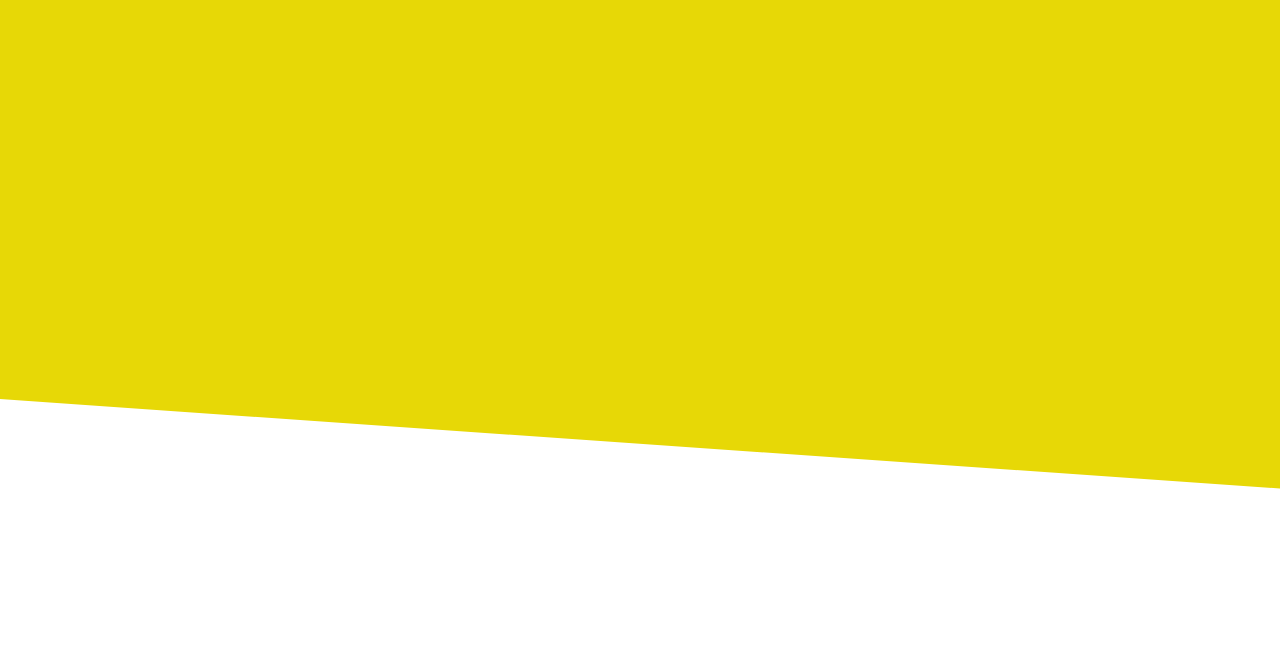
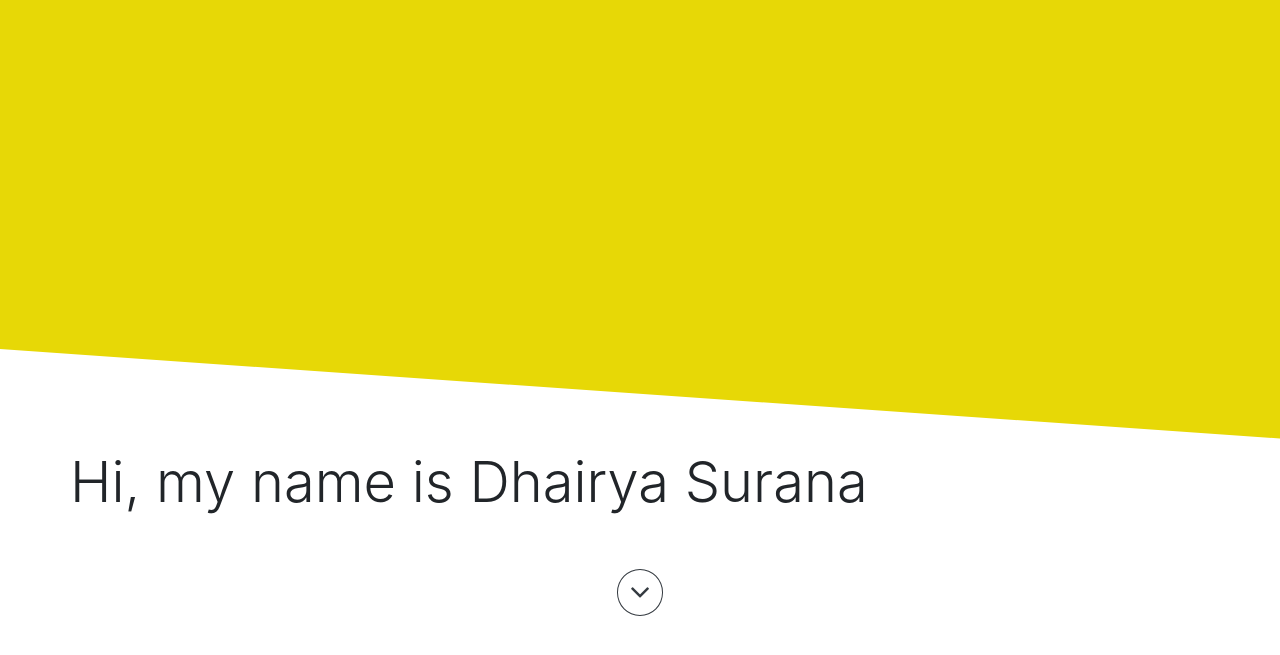
Before and after one commit to DhairyaSurana/Personal_Website, a Django app: page / in a window 1280 px wide. Shown: the part 57-712 px from the top of the page. Run offline with Django 3.2, Linux system fonts and the light colour scheme; some libraries are stand-ins or nearby versions.

Commit message:
Added a scroll-down anchor button

```diff
--- a/My_Website/static/css/home.css
+++ b/My_Website/static/css/home.css
@@ -45,9 +45,9 @@ Navbar */
     height: auto;
     background: rgb(231, 216, 6);
     box-sizing: border-box;
-    padding: 200px;
+    padding: 175px;
     color: #fff;
-    margin-bottom: 200px;
+    margin-bottom: 100px;
   }
 
   .slantedDivA:after{
@@ -64,3 +64,15 @@ Navbar */
     transform-origin: top left;
     transform: skewY(4deg);
   }
+
+
+  #intro {
+    position: absolute;
+    left: 70px;
+  }
+
+  #scroll-down-anchor {
+
+    border-radius: 50%;
+
+  }
--- a/My_Website/templates/base.html
+++ b/My_Website/templates/base.html
@@ -55,10 +55,8 @@
 
                   <a class="navbar-brand" href="{% url 'home' %}">About Me</a>
 
+                  <div id="navbarSupportedContent" class="collapse navbar-collapse">
 
-
-
-                  <div id="navbarSupportedContent" class="collapse navbar-collapse" >
                         <ul class="navbar-nav mr-auto">
                               <a class="nav-link" href="{% url 'home' %}">Education</a>
                               <a class="nav-link" href="{% url 'home' %}">Experience</a>
@@ -70,6 +68,9 @@
                   {% endblock %}
             </nav>
 
+
+
+
          {% block additional_pages %}
          {% endblock %}
 
--- a/My_Website/templates/home.html
+++ b/My_Website/templates/home.html
@@ -14,10 +14,24 @@
         <input type="text"  id="entry" placeholder="Search" title="Type in a name">
     </div>
 
+
 {% endblock %}
 
 {% block additional_pages %}
 
    <div class="slantedDivA"></div>
 
+    <div class= "row justify-content-around">
+        <h1 id="intro" class="display-4">Hi, my name is Dhairya Surana</h1>
+    </div>
+
+    <br/><br/><br/><br/><br/>
+    <div class="row justify-content-around">
+        <button id="scroll-down-anchor" type="btn" class="btn btn-outline-dark">
+            <i class="fa fa-angle-down fa-2x" aria-hidden="true"></i>
+        </button>
+    </div>
+
+
+
 {% endblock %}
```
